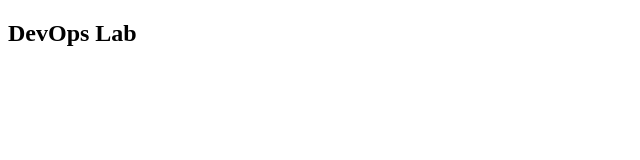
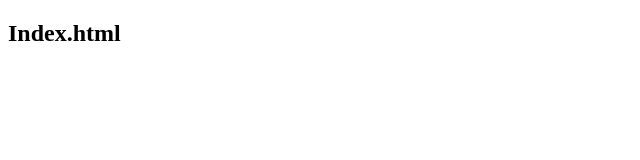
Before and after one commit to MadhurSawant/demo2, a plain HTML site: page index.html in a window 1280 px wide. Shown: the full height of the page, 0-640 px from the left. Drawn offline with Linux system fonts and the light colour scheme.

Commit message:
Added index.html

```diff
--- a/index.html
+++ b/index.html
@@ -6,6 +6,6 @@
     <title>Document</title>
 </head>
 <body>
-    <h2>DevOps Lab</h2>
+ <h2>Index.html</h2>
 </body>
 </html>
```
